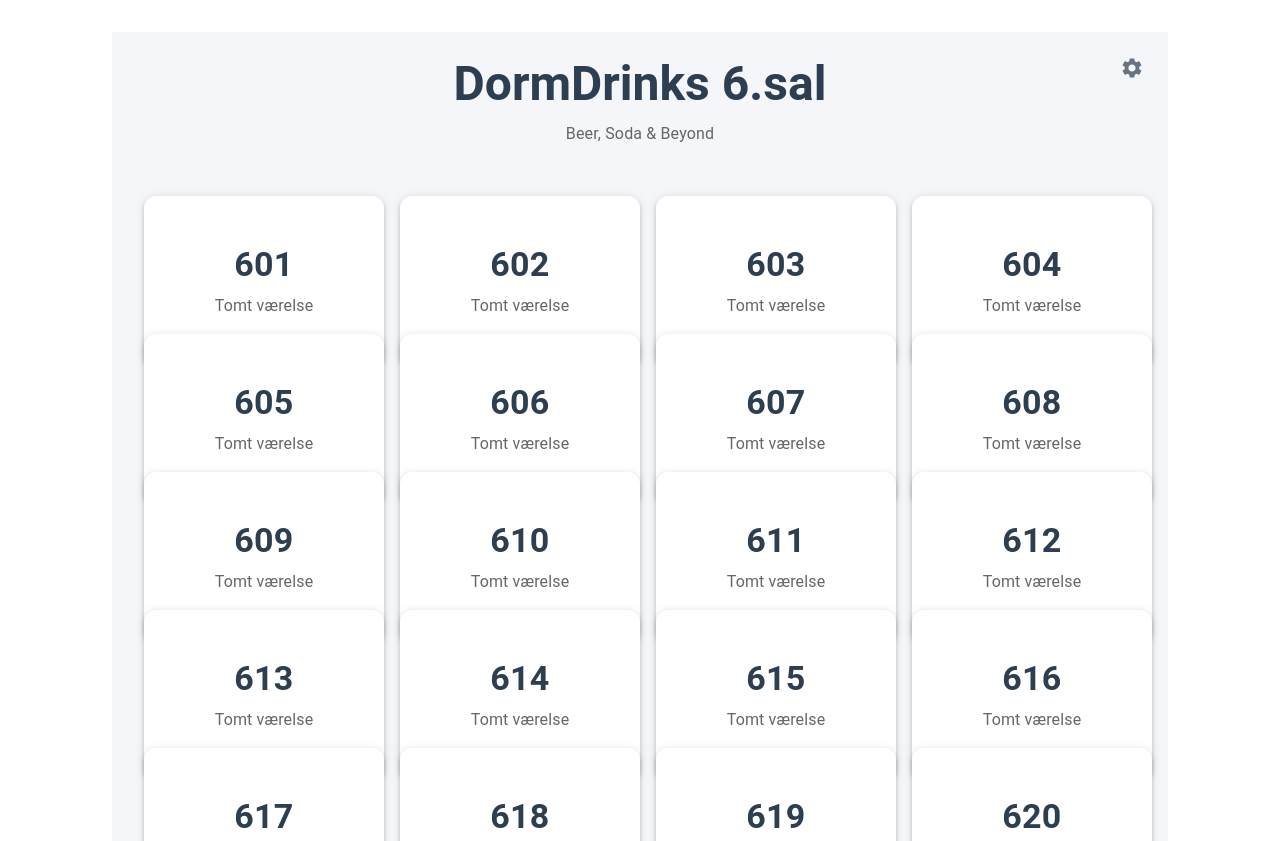
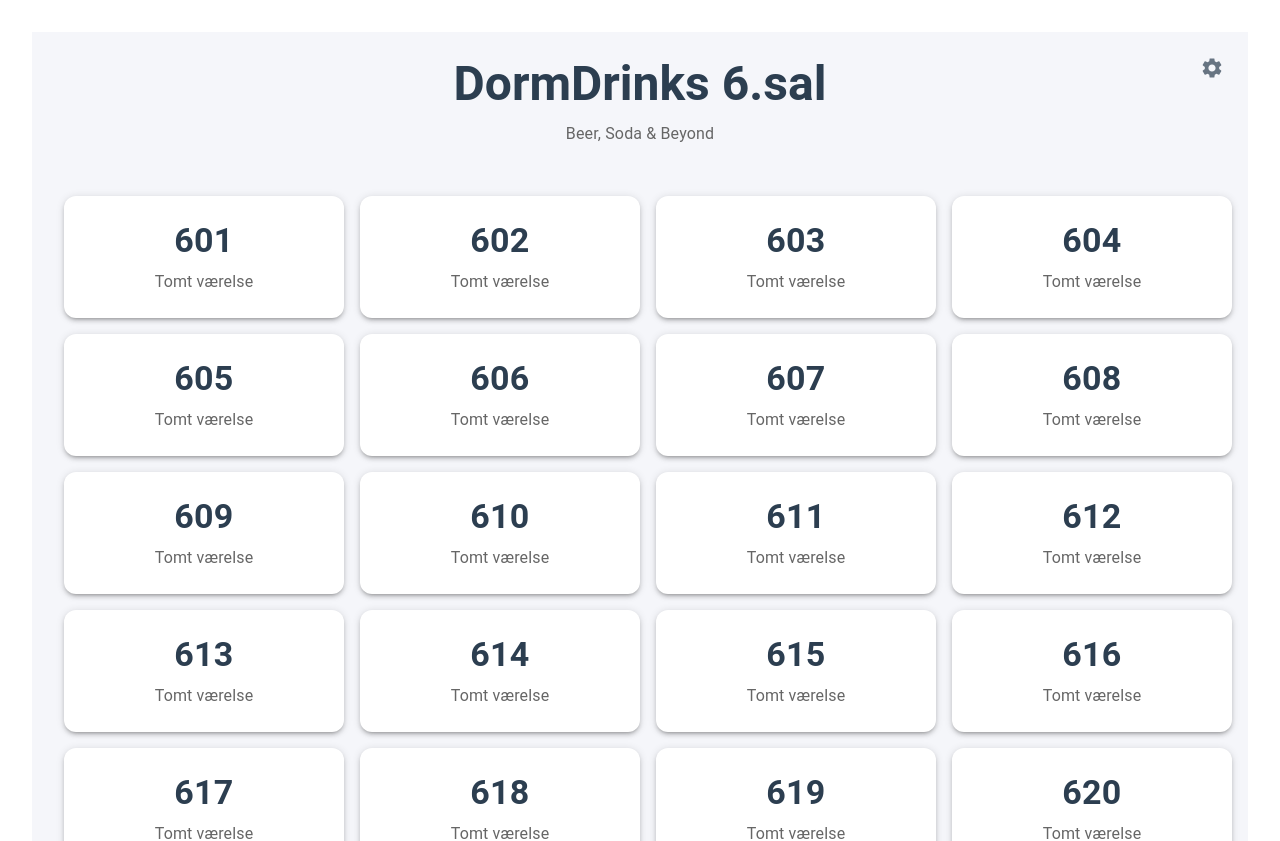
Before and after one commit to evodeM/Beerbox6sal-clean, a React (Vite) app in the folder dorm-sales-app/: page /#/ in a window 1280 px wide. Shown: the top 841 px of the page. Built offline with nearby package versions, Linux system fonts and the light colour scheme; no server answers; the database is empty.

Commit message:
Fix grid layout and container styling

```diff
--- a/dorm-sales-app/src/components/tablet/RoomGrid.jsx
+++ b/dorm-sales-app/src/components/tablet/RoomGrid.jsx
@@ -109,10 +109,11 @@ const RoomGrid = () => {
       maxWidth={false}
       sx={{
         py: 3,
-        px: { xs: 1, sm: 2 },
+        px: { xs: 2, sm: 3 },
         minHeight: '100vh',
         bgcolor: '#f5f6fa',
-        position: 'relative'
+        position: 'relative',
+        overflow: 'hidden'
       }}
     >
       <IconButton
@@ -160,14 +161,22 @@ const RoomGrid = () => {
         container
         spacing={2}
         sx={{
-          width: '100%',
-          margin: 0,
-          maxWidth: '1024px',
-          mx: 'auto'
+          width: 'auto',
+          mx: -1,
+          mt: 0
         }}
       >
         {Array.from({ length: 28 }, (_, i) => i + 601).map((roomId) => (
-          <Grid item xs={4} sm={3} key={roomId}>
+          <Grid
+            item
+            xs={6}
+            sm={4}
+            md={3}
+            key={roomId}
+            sx={{
+              height: '100%'
+            }}
+          >
             <RoomTile roomId={roomId.toString()} />
           </Grid>
         ))}
```
